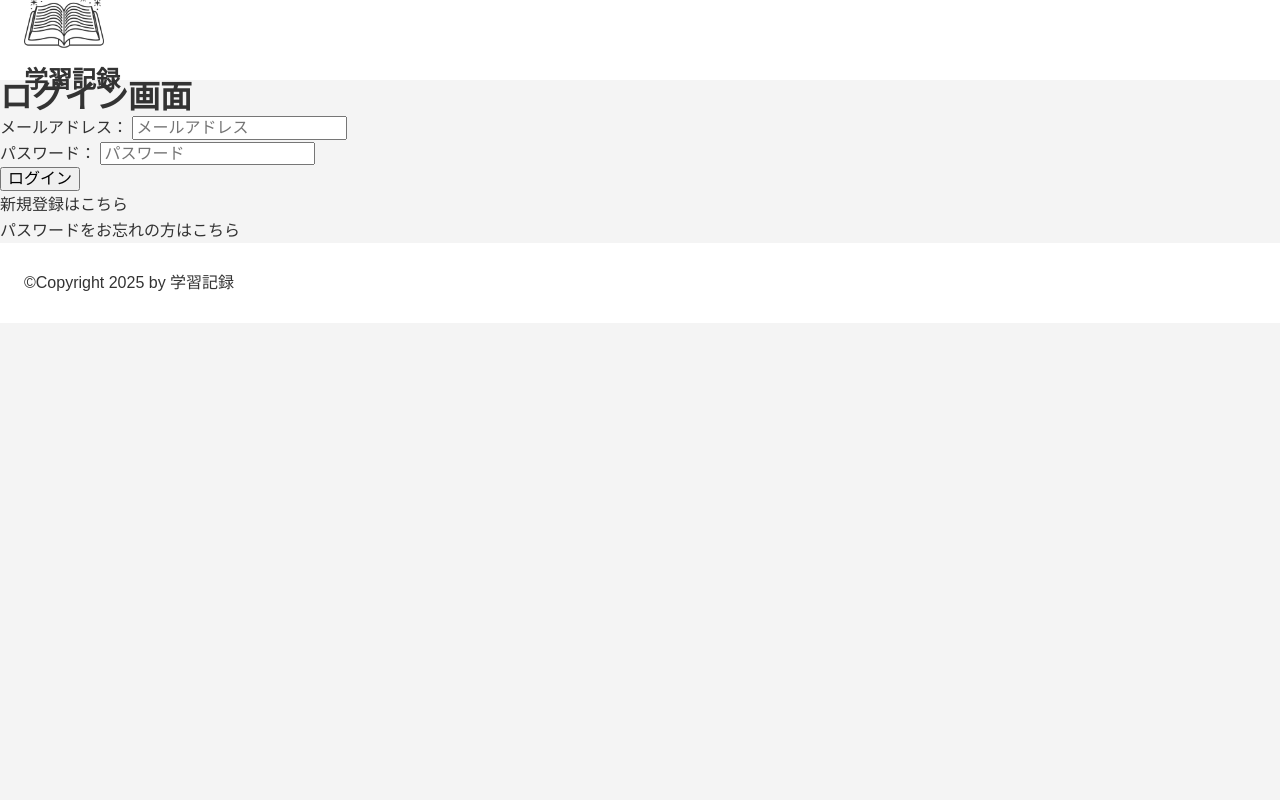
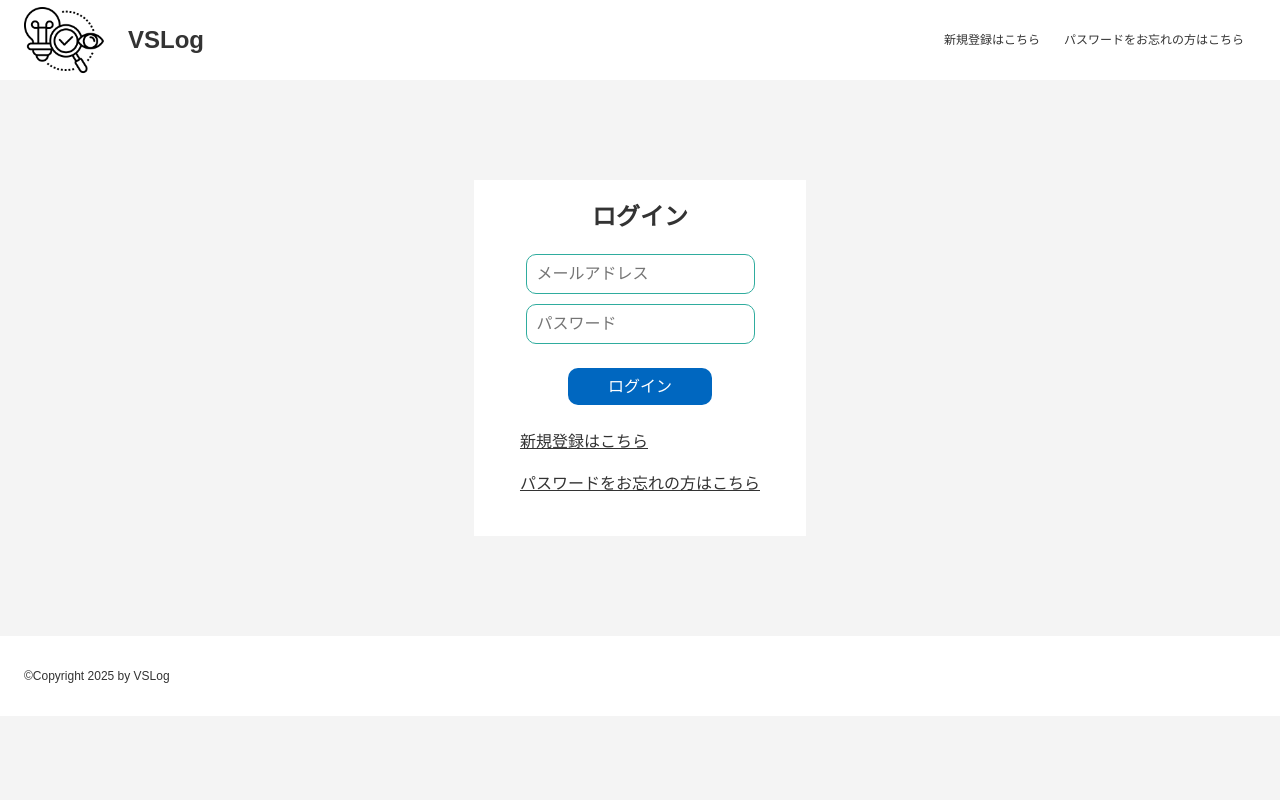
Before and after one commit to takahashi-cmd/VSLog, a Python web app: template myapp/templates/login.html in a window 1280 px wide. Run offline with Jinja, Linux system fonts and the light colour scheme; the template is opened without the code that fills it, so the values that code supplies are empty.

Commit message:
ログイン画面体裁修正、ロゴ画像・ファビコン修正

```diff
--- /dev/null
+++ b/myapp/static/css/auth.css
@@ -0,0 +1,47 @@
+/* 認証関連画面（ログイン、新規登録、パスワード再設定） */
+
+.auth-inner {
+    max-width: 332px;
+    height: auto;
+    background-color: var(--contents-bg-color);
+    margin: 100px auto 100px auto;
+}
+
+.auth-content {
+    width: 100%;
+    height: 100%;
+    padding: 24px;
+    display: flex;
+    flex-direction: column;
+    align-items: center;
+    gap: 24px;
+}
+
+.auth-content h1 {
+    font-size: 24px;
+}
+
+.auth-form {
+    text-align: center;
+}
+
+.auth-input input {
+    border: 1px solid var(--form-color);
+    border-radius: 10px;
+    padding: 10px;
+    margin-bottom: 10px;
+}
+
+.auth-button {
+    margin-top: 14px;
+}
+
+.auth-link {
+    text-align: left;
+}
+
+.auth-link a {
+    text-decoration: underline;
+    display: block;
+    margin-bottom: 16px;
+}
--- a/myapp/static/css/base.css
+++ b/myapp/static/css/base.css
@@ -36,33 +36,38 @@ a {
     text-decoration: none;
 }
 
-img {
-    height: 100%;
-    width: auto;
-    display: block;
-}
 
-.container {
-    max-width: 1120px;
-    margin: auto;
-    padding: 0, 24px;
+header {
+    height: 80px; /* PCデフォルト */
+    background-color: var(--contents-bg-color);
     width: 100%;
 }
 
-header {
-    height: 80px; /* PCデフォルト */
+.header-container {
+    height: 100%;
+    width: 100%;
+    margin: 0 auto;
+    padding: 0 24px;
+}
+
+.header-inner {
+    height: 100%;
+    width: 100%;
     display: flex;
-    background-color: var(--contents-bg-color);
-    width: 100%;
+    justify-content: space-between;
     align-items: center;
 }
 
 .header-logo {
-    padding: 0 24px;
+    height: 100%;
+    display: flex;
+    align-items: center;
+    text-align: left;
+    gap: 24px;
 }
 
 .header-logo img {
-    height: 80px;
+    height: 100%;
     width: auto;
 }
 
@@ -71,15 +76,53 @@ header {
     font-weight: bold;
 }
 
+.header-nav {
+    height: 100%;
+    display: flex;
+    align-items: center;
+    text-align: right;
+}
+
+.header-nav a {
+    font-size: 12px;
+    display: block;
+    line-height: 40px;
+    padding: 0 12px;
+    transition: all 0.5s;
+}
+
+.header-nav a:hover {
+    background-color: var(--hover-color);
+    border-radius: 10px;
+}
+
+.main-container {
+    max-width: 1120px;
+    margin: 0 auto;
+    padding: 0 24px;
+}
+
 footer {
     height: 80px; /* PCデフォルト */
-    display: flex;
     background-color: var(--contents-bg-color);
     width: 100%;
+}
+
+.footer-container {
+    height: 100%;
+    width: 100%;
+    margin: 0 auto;
+    padding: 0 24px;
+}
+
+.footer-inner {
+    height: 100%;
+    width: 100%;
+    display: flex;
     align-items: center;
 }
 
-footer p {
+.footer-inner p {
     text-align: left;
-    padding: 0px 24px;
+    font-size: 12px;
 }
--- a/myapp/static/css/color.css
+++ b/myapp/static/css/color.css
@@ -6,5 +6,5 @@
     --main-color:#0067c0;
     --error-text-color:#ed1a3d;
     --form-color:#2FAC9E;
-    --hover-color:#dddddd;
+    --hover-color:#ABE1FA;
 }
--- a/myapp/static/css/components.css
+++ b/myapp/static/css/components.css
@@ -1 +1,14 @@
 /* ボタン、フォーム等の各共通コンポーネント（部品）の定義 */
+button {
+    padding: 10px 40px;
+    background-color: var(--main-color);
+    color: var(--contents-bg-color);
+    border-radius: 10px;
+    border: none;
+    cursor: pointer;
+    transition: all 0.5s;
+}
+
+button:hover {
+    opacity: 0.8;
+}
--- a/myapp/templates/base.html
+++ b/myapp/templates/base.html
@@ -8,15 +8,26 @@
     <link rel="stylesheet" href="{{ url_for('static', filename='css/base.css') }}">
     <link rel="stylesheet" href="{{ url_for('static', filename='css/components.css') }}">
     <link rel="stylesheet" href="{{ url_for('static', filename='css/responsive.css') }}">
-    <link rel="icon" type="image/png" href="{{ url_for('static', filename='image/favicon.png') }}">
+    <!-- favicon読み込み あらゆるブラウザや端末で対応（https://realfavicongenerator.net/） -->
+    <link rel="icon" type="image/png" href="{{ url_for('static', filename='image/favicon/favicon-96x96.png') }}" sizes="96x96">
+    <link rel="icon" type="image/svg+xml" href="{{ url_for('static', filename='image/favicon/favicon.svg') }}">
+    <link rel="shortcut icon" href="{{ url_for('static', filename='image/favicon/favicon.ico') }}">
+    <link rel="apple-touch-icon" sizes="180x180" href="{{ url_for('static', filename='image/favicon/apple-touch-icon.png') }}">
+    <link rel="manifest" href="{{ url_for('static', filename='image/favicon/site.webmanifest') }}">
+    {% block head_link %}{% endblock %}
     <title>{% block title %} タイトル {% endblock %}</title>
 </head>
 <body>
     <!-- 共通ヘッダー -->
     <header>
-        <div class="header-logo">
-            <img src="{{ url_for('static', filename='image/logo.png') }}" alt="ロゴ画像">
-            <p>学習記録</p>
+        <div class="header-container">
+            <div class="header-inner">
+                <div class="header-logo">
+                    <img src="{{ url_for('static', filename='image/logo.png') }}" alt="ロゴ画像">
+                    <p>VSLog</p>
+                </div>
+                {% block header %}{% endblock %}
+            </div>
         </div>
     </header>
 
@@ -27,7 +38,11 @@
 
     <!-- 共通フッダー -->
      <footer>
-        <p>©Copyright 2025 by 学習記録</p>
+        <div class="footer-container">
+            <div class="footer-inner">
+                <p>©Copyright 2025 by VSLog</p>
+            </div>
+        </div>
      </footer>
 </body>
 </html>
--- a/myapp/templates/login.html
+++ b/myapp/templates/login.html
@@ -1,8 +1,19 @@
 {% extends "base.html" %}
+{% block head_link %}
+    <link rel="stylesheet" href="{{ url_for('static', filename='css/auth.css') }}">
+{% endblock %}
 
 {% block title %} ログイン {% endblock %}
 
+{% block header %}
+<div class="header-nav">
+    <a href="{{ url_for('signup_view') }}">新規登録はこちら</a>
+    <a href="{{ url_for('password_reset_view') }}">パスワードをお忘れの方はこちら</a>
+</div>
+{% endblock %}
+
 {% block content %}
+<div class="flash-messsage">
 {% with messages = get_flashed_messages() %}
     {% if messages %}
         <div class="flashes">
@@ -11,26 +22,29 @@
             {% endfor %}
         </div>
     {% endif %}
+</div>
 {% endwith %}
-    <h1>ログイン画面</h1>
-    <div>
+
+<div class="main-container">
+    <div class="auth-inner">
+        <div class="auth-content">
+            <h1>ログイン</h1>
+            <div class="auth-form">
                 <form action="{{ url_for('login_process') }}" method="post">
-            <label for="email">メールアドレス：</label>
+                    <div class="auth-input">
                         <input placeholder="メールアドレス" type="email" id="email" name="email"><br>
-
-            <label for="password">パスワード：</label>
                         <input placeholder="パスワード" type="password" id="password" name="password"><br>
-
-            <div>
+                    </div>
+                    <div class="auth-button">
                         <button class="login" type="submit">ログイン</button>
                     </div>
                 </form>
             </div>
-    <div class="signup">
+            <div class="auth-link">
                 <a href="{{ url_for('signup_view') }}">新規登録はこちら</a>
-    </div>
-    <div class="password_reset">
                 <a href="{{ url_for('password_reset_view') }}">パスワードをお忘れの方はこちら</a>
             </div>
-
+        </div>
+    </div>
+</div>
 {% endblock %}
```
Also changed, not shown: myapp/static/image/average.png, myapp/static/image/days.png, myapp/static/image/favicon.png (deleted), myapp/static/image/favicon/apple-touch-icon.png (added), myapp/static/image/favicon/favicon-96x96.png (added), myapp/static/image/favicon/favicon.ico (added), myapp/static/image/favicon/favicon.svg (added), myapp/static/image/favicon/site.webmanifest (added), myapp/static/image/favicon/web-app-manifest-192x192.png (added), myapp/static/image/favicon/web-app-manifest-512x512.png (added), myapp/static/image/logo.png, myapp/static/image/total.png. Lines whose indentation alone changed are shown as unchanged.
